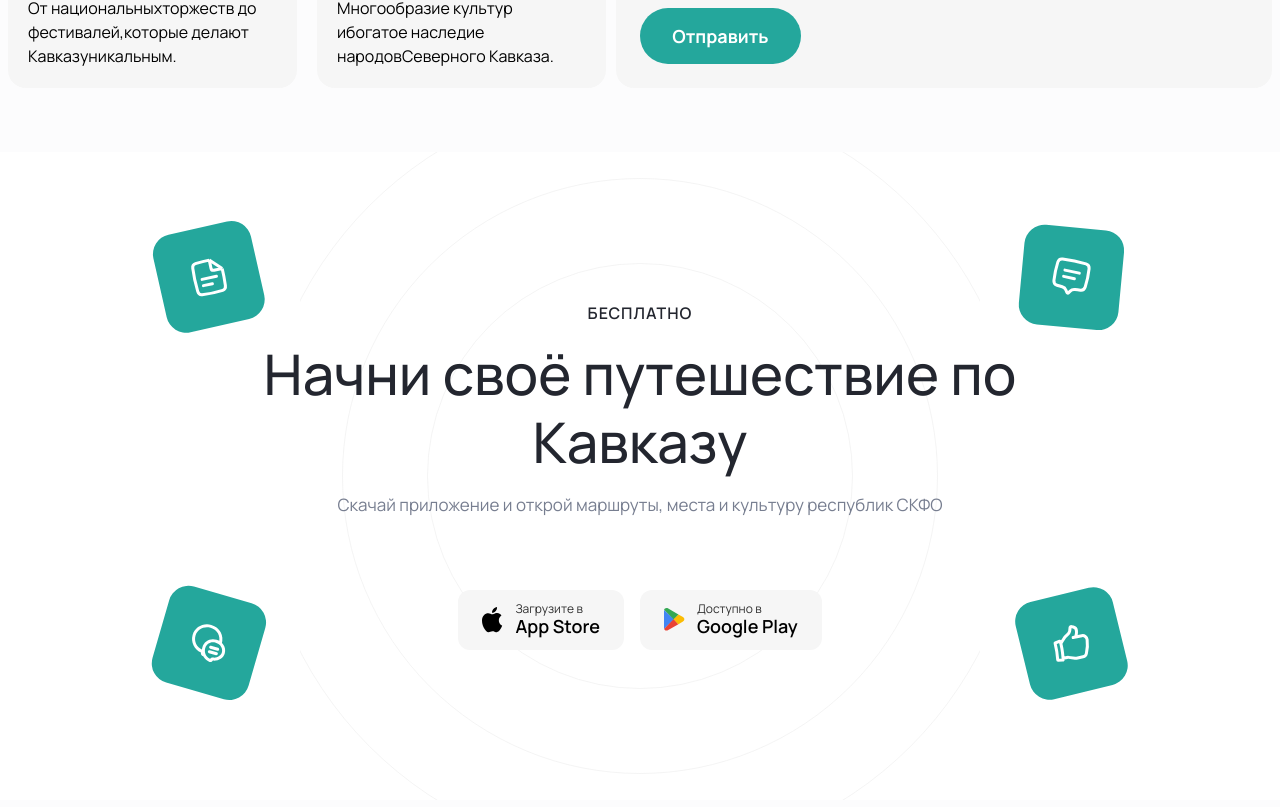
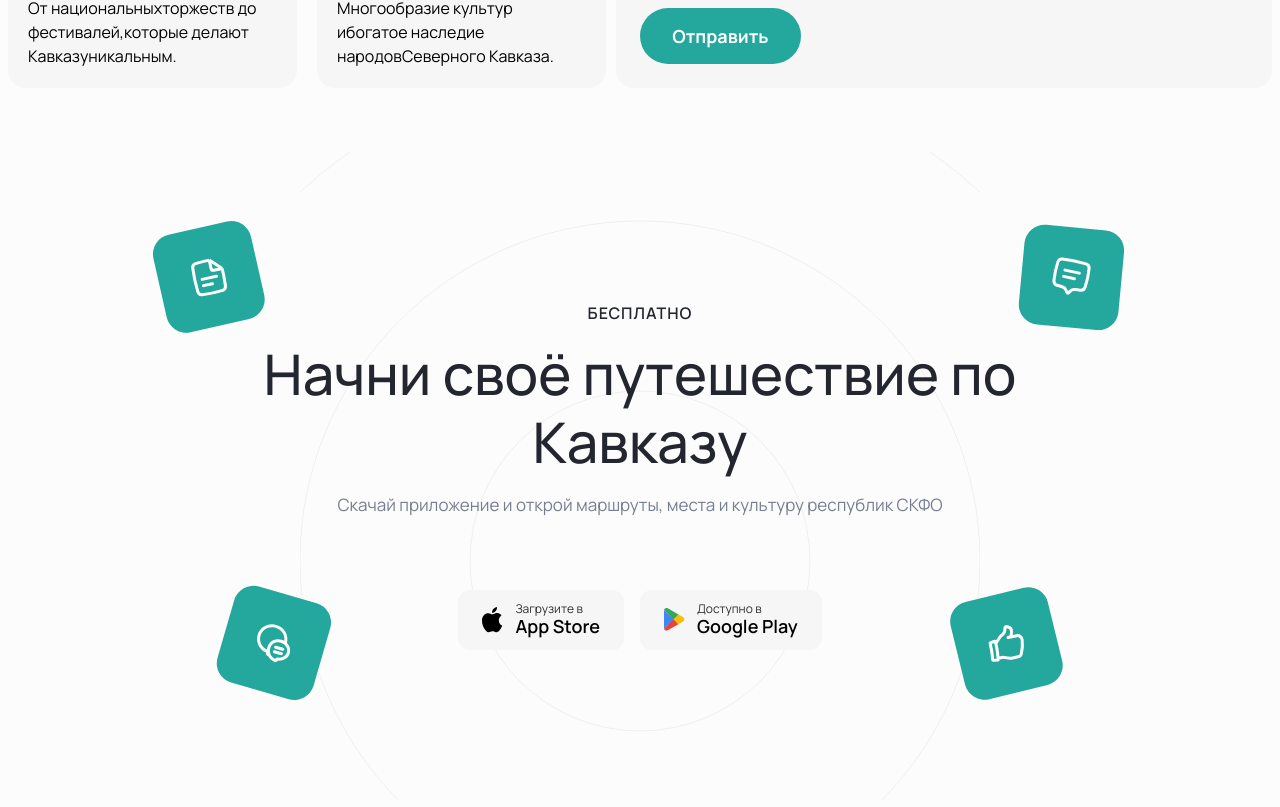
Before and after one commit to jozef5642/tropa_nartov_web, a Next.js app: page / in a window 1280 px wide. Shown: the part 3613-4420 px from the top of the page. Built offline with nearby package versions, Linux system fonts and the light colour scheme.

Commit message:
making changes 27.02.2026

```diff
--- a/src/components/footer/Footer.module.css
+++ b/src/components/footer/Footer.module.css
@@ -1,5 +1,5 @@
 .footer {
-    background-color: #FFFFFF;
+
     width: 100%;
     padding: 80px 24px 32px 24px;
     margin-top: 80px;
--- a/src/components/section_1/Section_1.module.css
+++ b/src/components/section_1/Section_1.module.css
@@ -25,9 +25,9 @@
 
 .circle_svg {
     position: absolute;
-    top: 50%;
+    top: 40%;
     left: 50%;
-    transform: translate(-50%, -75%);
+    transform: translate(-50%, -80%);
     width: 1800px;
     height: 1800px;
     opacity: 0.85;
--- a/src/components/section_1/Section_1.tsx
+++ b/src/components/section_1/Section_1.tsx
@@ -11,9 +11,9 @@ export default function Section_1() {
             {/* Декоративные круговые линии на фоне */}
             <div className={styles.circle_background}>
                 <svg className={styles.circle_svg} viewBox="0 0 2400 2400">
-                    <circle cx="1200" cy="1200" r="350" fill="none" stroke="#E7EAEE" strokeWidth="1" />
-                    <circle cx="1200" cy="1200" r="500" fill="none" stroke="#E7EAEE" strokeWidth="1" />
-                    <circle cx="1200" cy="1200" r="650" fill="none" stroke="#E7EAEE" strokeWidth="1" />
+                    <circle cx="1200" cy="1200" r="568" fill="none" stroke="#EDEDED" strokeWidth="1" />
+                    <circle cx="1200" cy="1200" r="932" fill="none" stroke="#EDEDED" strokeWidth="1" />
+                    <circle cx="1200" cy="1200" r="1249" fill="none" stroke="#EDEDED" strokeWidth="1" />
                 </svg>
             </div>
 
--- a/src/components/section_6/Section_6.module.css
+++ b/src/components/section_6/Section_6.module.css
@@ -4,7 +4,6 @@
     flex-direction: column;
     align-items: center;
     justify-content: center;
-    background-color: #FFFFFF;
     margin-top: 80px;
     margin-bottom: 80px;
     width: 100%;
@@ -27,8 +26,8 @@
     top: 50%;
     left: 50%;
     transform: translate(-50%, -50%);
-    width: 1440px;
-    height: 900px;
+    width: 100%;
+    height: 100%;
 }
 
 .circle_svg {
@@ -66,13 +65,13 @@
 
 .icon_location {
     bottom: 20%;
-    left: 15%;
+    left: 20%;
     animation-delay: 0.8s;
 }
 
 .icon_thumbs {
     bottom: 20%;
-    right: 15%;
+    right: 20%;
     animation-delay: 1.2s;
 }
 
--- a/src/components/section_6/Section_6.tsx
+++ b/src/components/section_6/Section_6.tsx
@@ -14,9 +14,9 @@ export default function Section_6() {
                 {/* Декоративные круговые линии */}
                 <div className={styles.circle_lines}>
                     <svg className={styles.circle_svg} viewBox="0 0 800 800">
-                        <circle cx="400" cy="400" r="250" fill="none" stroke="#E5E5E5" strokeWidth="0.5" />
-                        <circle cx="400" cy="400" r="350" fill="none" stroke="#E5E5E5" strokeWidth="0.5" />
-                        <circle cx="400" cy="400" r="450" fill="none" stroke="#E5E5E5" strokeWidth="0.5" />
+                        <circle cx="400" cy="500" r="200" fill="none" stroke="#EDEDED" strokeWidth="1" />
+                        <circle cx="400" cy="500" r="400" fill="none" stroke="#EDEDED" strokeWidth="1" />
+                        <circle cx="400" cy="500" r="590" fill="none" stroke="#EDEDED" strokeWidth="1" />
                     </svg>
                 </div>
 
```
